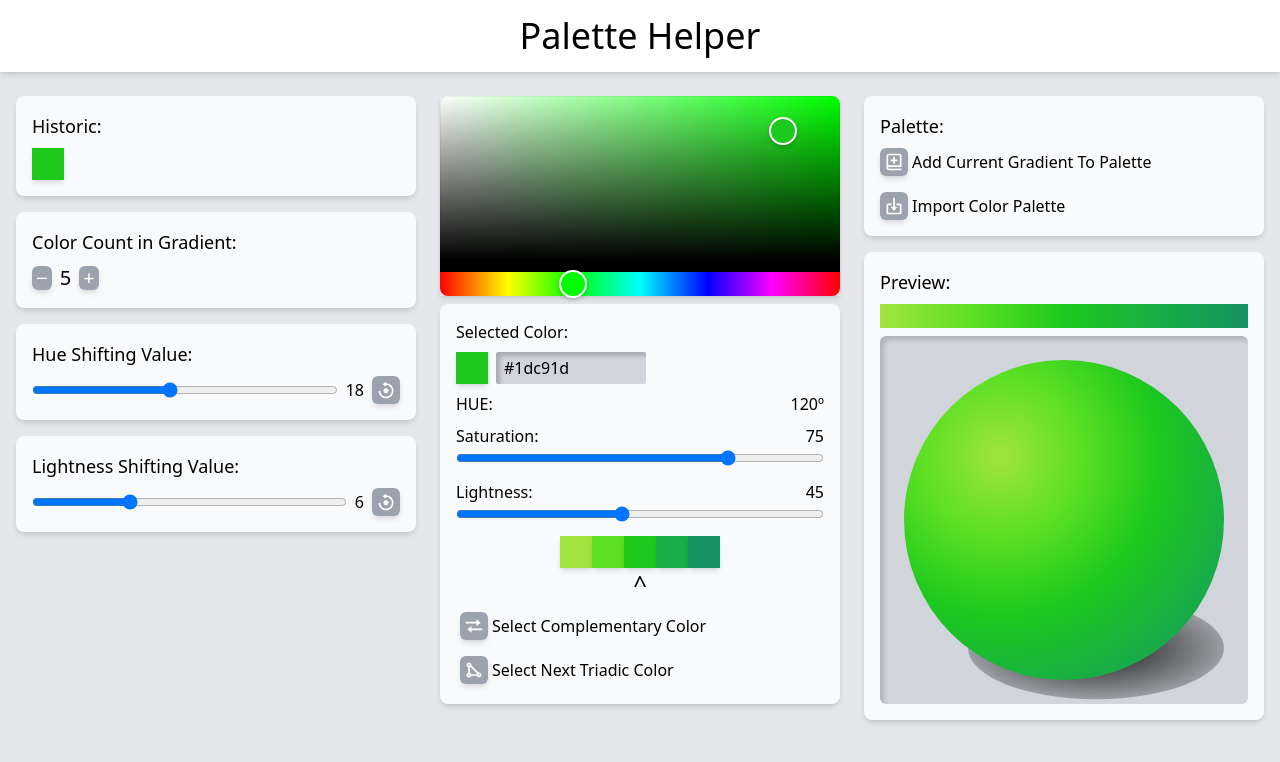
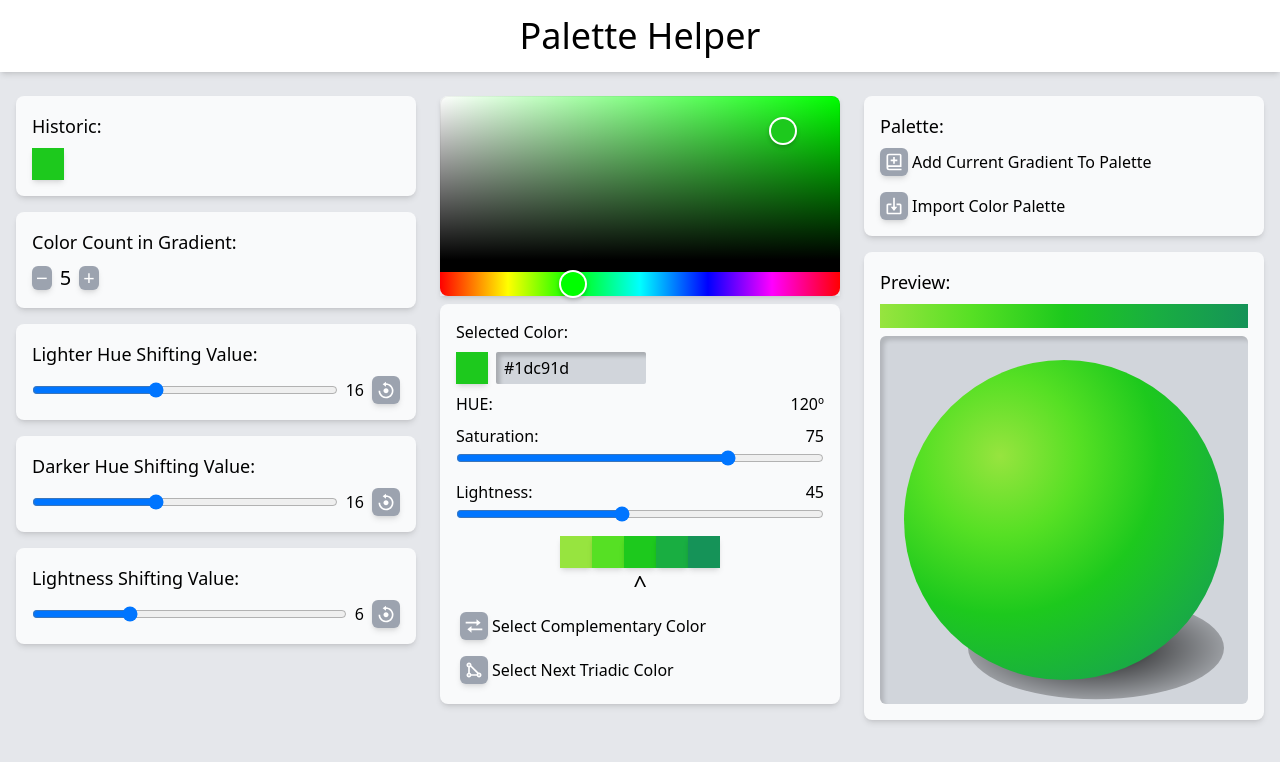
Before and after one commit to GustLSant/palette-helper, a React (Vite) app: page / in a window 1280 px wide. Shown: the top 762 px of the page. Built offline with nearby package versions, Linux system fonts and the light colour scheme.

Commit message:
add: sliders de hue independentes

```diff
--- a/src/components/ConfigContainer.tsx
+++ b/src/components/ConfigContainer.tsx
@@ -1,14 +1,15 @@
 import React from "react";
+import { TypeConfigSlideChange } from '../pages/MainPage'
 import { BiReset } from "react-icons/bi";
 
 
 interface ConfigContainerProps {
     label:string;
-    type:string; // 'hue' 'sat' 'lig'
+    type:TypeConfigSlideChange; // 'hue' 'sat' 'lig'
     value:number;
     maxValue:number;
     step: number;
-    setterFunction: (_type:string, _value:number) => void;
+    setterFunction: (_type:TypeConfigSlideChange, _value:number) => void;
     resetFunction: (_type:string) => void;
 }
 
@@ -23,9 +24,9 @@ export default function ConfigContainer({label, type, value, maxValue, step, set
             <p className='text-lg'>{ label }</p>
 
             <div className='flex gap-2 items-center'>
-                <input data-testid={'slider'+type} className="grow" type="range" value={value} max={maxValue} step={step} onChange={(e:React.ChangeEvent<HTMLInputElement>)=>{setterFunction(type, Number(e.target.value))}} />
-                <p data-testid={'labelValue'+type}>{value}</p>
-                <button data-testid={'buttonReset'+type} className='button-01' onClick={()=>{resetFunction(type)}}><BiReset /></button>
+                <input data-testid={'slider-'+type} className="grow" type="range" value={value} max={maxValue} step={step} onChange={(e:React.ChangeEvent<HTMLInputElement>)=>{setterFunction(type, Number(e.target.value))}} />
+                <p data-testid={'labelValue-'+type}>{value}</p>
+                <button data-testid={'buttonReset-'+type} className='button-01' onClick={()=>{resetFunction(type)}}><BiReset /></button>
             </div>
 
         </div>
--- a/src/pages/MainPage.tsx
+++ b/src/pages/MainPage.tsx
@@ -12,20 +12,23 @@ import { BiShapeTriangle } from "react-icons/bi";
 // hue do amarelo: 60
 // hue do azul: 240
 
+export type TypeConfigSlideChange = 'lgh-hue' | 'drk-hue' | 'sat' | 'lig'
+
 
 export default function MainPage(){
     const [currentColor, setCurrentColor] = React.useState<HslColor>({h: 120.0, s: 75.0, l: 45.0})
     const [currentColorsArray, setCurrentColorsArray] = React.useState<HslColor[]>([])
     const [currentHexColorsArray, setCurrentHexColorsArray] = React.useState<string[]>([])
-    const [mouseUpWatcher, setMouseUpWatcher] = React.useState<number>(0)
+    const [mouseUpWatcher, setMouseUpWatcher] = React.useState<number>(0) // state para verificar se o mouse selecionou (soltou o click, e n arrastou) uma cor no picker (para atualizar o historico de cores)
     const [selectedColorText, setSelectedColorText] = React.useState<string>('')
 
-    const defaultHueShifting:number = 18.0;
+    const defaultHueShifting:number = 16.0;
     const defaultSaturationShifting:number = 0.0; // 6.0
     const defaultLightnessShifting:number = 6.0;
 
     const [colorCount, setColorCount] = React.useState<number>(5)
-    const [hueShifting, setHueShifting] = React.useState<number>(defaultHueShifting)
+    const [lightHueShifting, setLightHueShifting] = React.useState<number>(defaultHueShifting)
+    const [darkHueShifting, setDarkHueShifting] = React.useState<number>(defaultHueShifting)
     const [saturationShifting, setSaturationShifting] = React.useState<number>(defaultSaturationShifting)
     const [lightnessShifting, setLightnessShifting] = React.useState<number>(defaultLightnessShifting)
 
@@ -43,16 +46,18 @@ export default function MainPage(){
         if (clockwise < counterClockwise) { hueDirection = 1.0 * _lighterOrDarker; } // a cor esta a esquerda do amarelo
         else { hueDirection = -1.0 * _lighterOrDarker; }                             // a cor esta a direita do amarelo
 
-        const absoluteShiftedHue:number = (_originalColor.h + hueShifting*_step*hueDirection); // hue sem respeitar o limite 0 ~ 360
+
         let normalizedShiftedHue:number = 0.0;
 
         if(_lighterOrDarker > 0){ // clareando
+            const absoluteShiftedHue:number = (_originalColor.h + lightHueShifting*_step*hueDirection); // hue sem respeitar o limite 0 ~ 360
             // limitando o valor do hue para o amarelo mesmo fora do intervalo [0-360] // intervalo geral do amarelo: -60 ~ 0 ~ 60 ~ 420
             if(_originalColor.h < 60.0){ normalizedShiftedHue = clamp(absoluteShiftedHue, -60.0, 60.0); }
             else if(_originalColor.h > 60.0){ normalizedShiftedHue = clamp(absoluteShiftedHue, 60.0, 420.0); }
             else{ normalizedShiftedHue = 60.0; }
         }
         else{ // escurecendo
+            const absoluteShiftedHue:number = (_originalColor.h + darkHueShifting*_step*hueDirection); // hue sem respeitar o limite 0 ~ 360
             // limitando o valor do hue para o azul mesmo fora do intervalo [0-360] // intervalo geral do azul: -240 ~ 0 ~ 240 ~ 480
             if(_originalColor.h < 240.0){ normalizedShiftedHue = clamp(absoluteShiftedHue, -240.0, 240.0); }
             else if(_originalColor.h > 240.0){ normalizedShiftedHue = clamp(absoluteShiftedHue, 240.0, 480.0); }
@@ -71,7 +76,7 @@ export default function MainPage(){
     }
 
 
-    function handleChangeCurrentColor(_newColor:HslColor, _updateMouseUpWatcher:boolean=false):void{
+    function handleChangeCurrentColor(_newColor:HslColor, _forceColorHistoricUpdate:boolean=false):void{
         setCurrentColor(_newColor)
         const newCurrentColorsArray:HslColor[] = []
         const middleIdx:number = Math.floor(colorCount/2.0)
@@ -91,7 +96,7 @@ export default function MainPage(){
 
         setSelectedColorText(hslToHex(_newColor));
 
-        if(_updateMouseUpWatcher){ setMouseUpWatcher((prev)=>{if(prev === 1000){return 0}else{return prev+1}}) }
+        if(_forceColorHistoricUpdate){ setMouseUpWatcher((prev)=>{if(prev === 1000){return 0}else{return prev+1}}) } // o mouseUpWatcher eh oq determina quando o user selecionou uma cor no picker, e so adiciona uma cor no historico quando isso acontece
     }
 
 
@@ -101,10 +106,14 @@ export default function MainPage(){
         setColorCount((prev)=>{return prev+_increment})
     }
 
-    function handleConfigSliderChange(_shiftingType:string, value:number):void{
+    function handleConfigSliderChange(_shiftingType:TypeConfigSlideChange, value:number):void{
         switch(_shiftingType){
-            case 'hue' : {
-                setHueShifting(value);
+            case 'lgh-hue' : {
+                setLightHueShifting(value);
+                break;
+            }
+            case 'drk-hue' : {
+                setDarkHueShifting(value);
                 break;
             }
             case 'sat' : {
@@ -123,8 +132,12 @@ export default function MainPage(){
     }
     function handleClickResetShiftingButton(_shiftingType:string):void{
         switch(_shiftingType){
-            case 'hue' : {
-                setHueShifting(defaultHueShifting);
+            case 'lgh-hue' : {
+                setLightHueShifting(defaultHueShifting);
+                break;
+            }
+            case 'drk-hue' : {
+                setDarkHueShifting(defaultHueShifting);
                 break;
             }
             case 'sat' : {
@@ -144,8 +157,8 @@ export default function MainPage(){
 
 
     React.useEffect(()=>{
-        handleChangeCurrentColor(currentColor) // atualizando a cor atual apos mudar o tamanho do gradiente
-    }, [colorCount, hueShifting, saturationShifting, lightnessShifting])
+        handleChangeCurrentColor(currentColor) // atualizando a cor atual
+    }, [colorCount, lightHueShifting, darkHueShifting, saturationShifting, lightnessShifting])
 
 
     function handleChangeSliderSaturation(e:React.ChangeEvent<HTMLInputElement>):void{
@@ -184,7 +197,7 @@ export default function MainPage(){
             l: currentColor.l
         }
         newColor.h = getAbsoluteHueValue(newColor.h + 180);
-        handleChangeCurrentColor(newColor, true);
+        handleChangeCurrentColor(newColor, false); // passa true no segundo argumento para considerar essa mudanca de cor como se fosse uma mudanca do picker
     }
     function handleClickSelectTriadic():void{
         const newColor:HslColor = {
@@ -193,7 +206,7 @@ export default function MainPage(){
             l: currentColor.l
         }
         newColor.h = getAbsoluteHueValue(newColor.h + 120);
-        handleChangeCurrentColor(newColor, true);
+        handleChangeCurrentColor(newColor, false); // passa true no segundo argumento para considerar essa mudanca de cor como se fosse uma mudanca do picker
     }
 
 
@@ -233,7 +246,9 @@ export default function MainPage(){
                             </div>
                         </div>
 
-                        <ConfigContainer label='Hue Shifting Value: ' type={'hue'} value={hueShifting} maxValue={40} step={2} setterFunction={handleConfigSliderChange} resetFunction={handleClickResetShiftingButton} />
+                        <ConfigContainer label='Lighter Hue Shifting Value: ' type={'lgh-hue'} value={lightHueShifting} maxValue={40} step={2} setterFunction={handleConfigSliderChange} resetFunction={handleClickResetShiftingButton} />
+
+                        <ConfigContainer label='Darker Hue Shifting Value: ' type={'drk-hue'} value={darkHueShifting} maxValue={40} step={2} setterFunction={handleConfigSliderChange} resetFunction={handleClickResetShiftingButton} />
 
                         {/* <ConfigContainer label='Saturation Shifting Value: ' type={'sat'} value={saturationShifting} maxValue={30} step={2} setterFunction={handleConfigSliderChange} resetFunction={handleClickResetShiftingButton} /> */}
 
```
Also changed, not shown: 2 other files (tests, documents, lock files or other folders).
